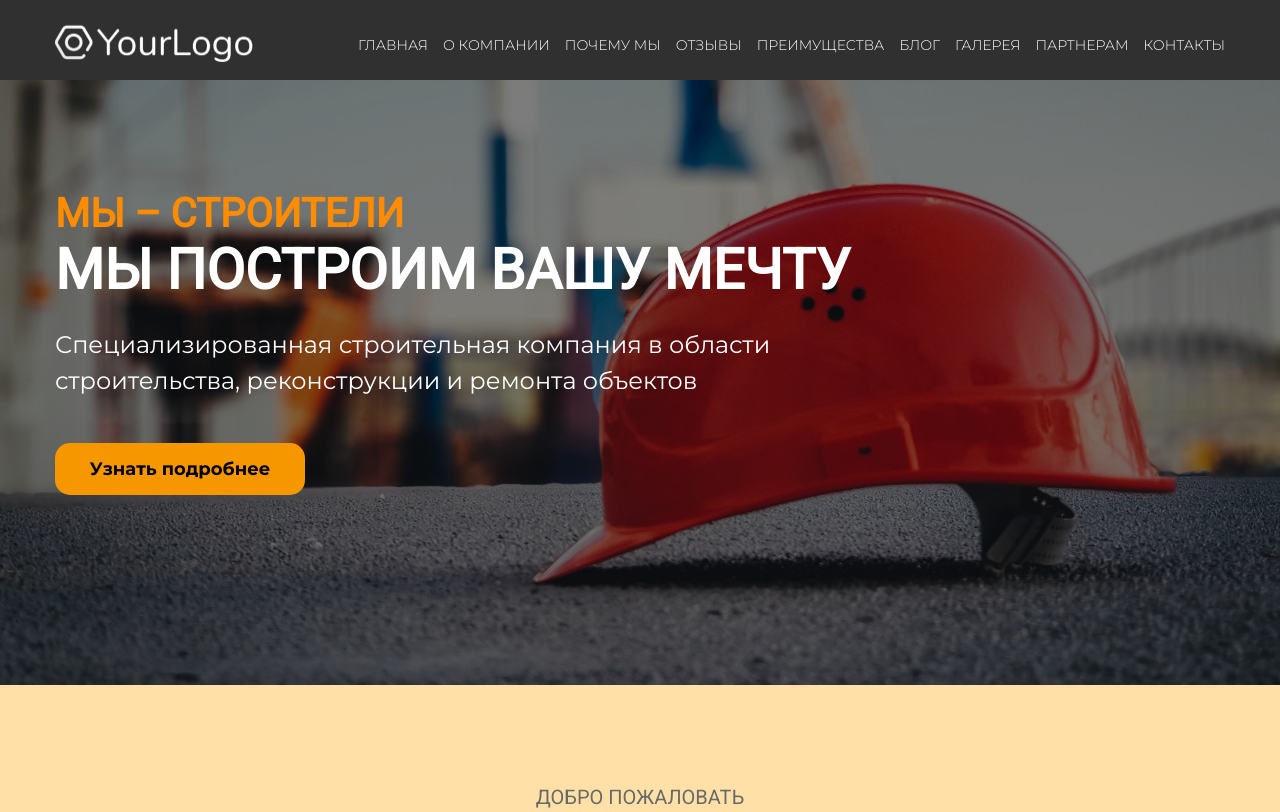
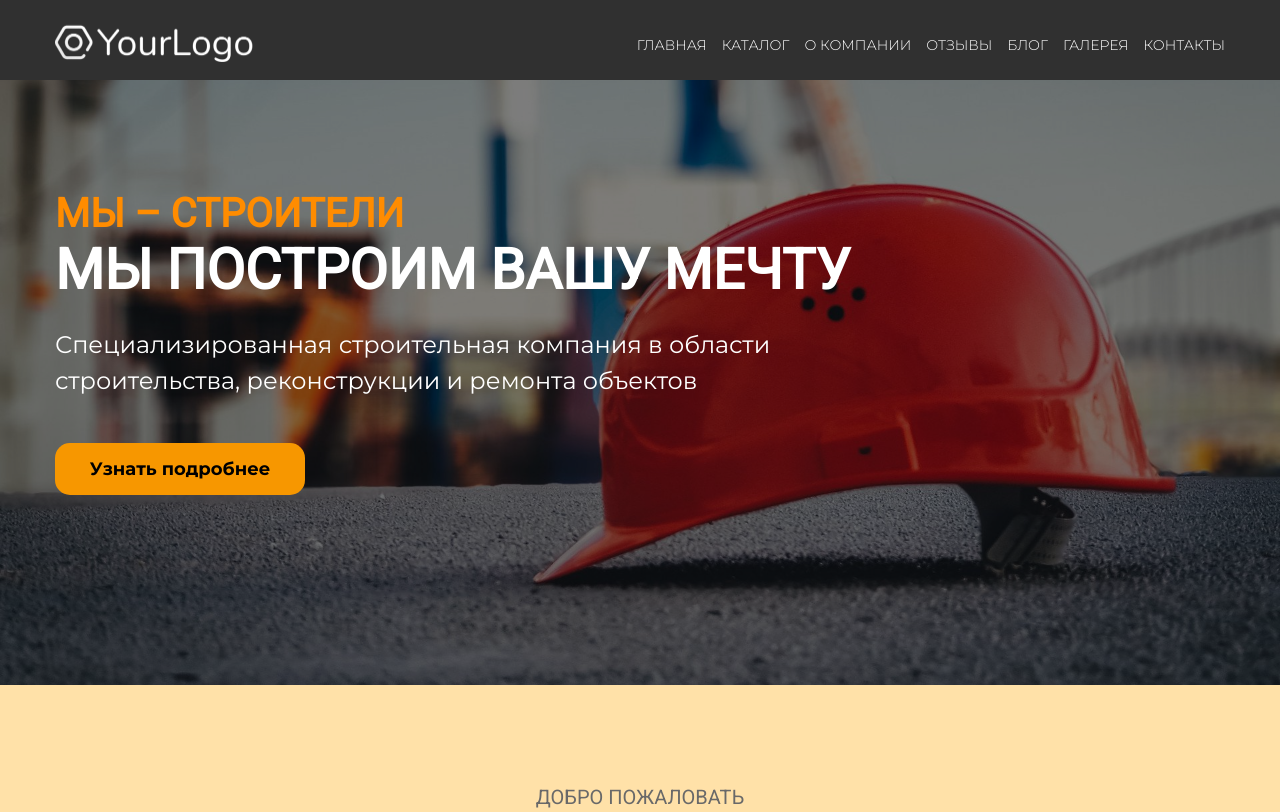
Before and after one commit to Zhekastorm/Building-company, a plain HTML site: page index.html in a window 1280 px wide. Shown: the top 812 px of the page. Drawn offline with nearby package versions, Linux system fonts and the light colour scheme; a script that the page names is missing; files whose address does not match are found by name.

```diff
--- a/index.html
+++ b/index.html
@@ -106,25 +106,19 @@
                             <a href="#">Главная</a>
                         </li>
                         <li class="nav__link">
+                            <a href="#">Каталог</a>
+                        </li>
+                        <li class="nav__link">
                             <a href="#">О компании</a>
                         </li>
                         <li class="nav__link">
-                            <a href="#">Почему мы</a>
-                        </li>
-                        <li class="nav__link">
                             <a href="#">Отзывы</a>
-                        </li>
-                        <li class="nav__link">
-                            <a href="#">Преимущества</a>
                         </li>
                         <li class="nav__link">
                             <a href="#">Блог</a>
                         </li>
                         <li class="nav__link">
                             <a href="#">Галерея</a>
-                        </li>
-                        <li class="nav__link">
-                            <a href="#">Партнерам</a>
                         </li>
                         <li class="nav__link">
                             <a href="#">Контакты</a>
```
